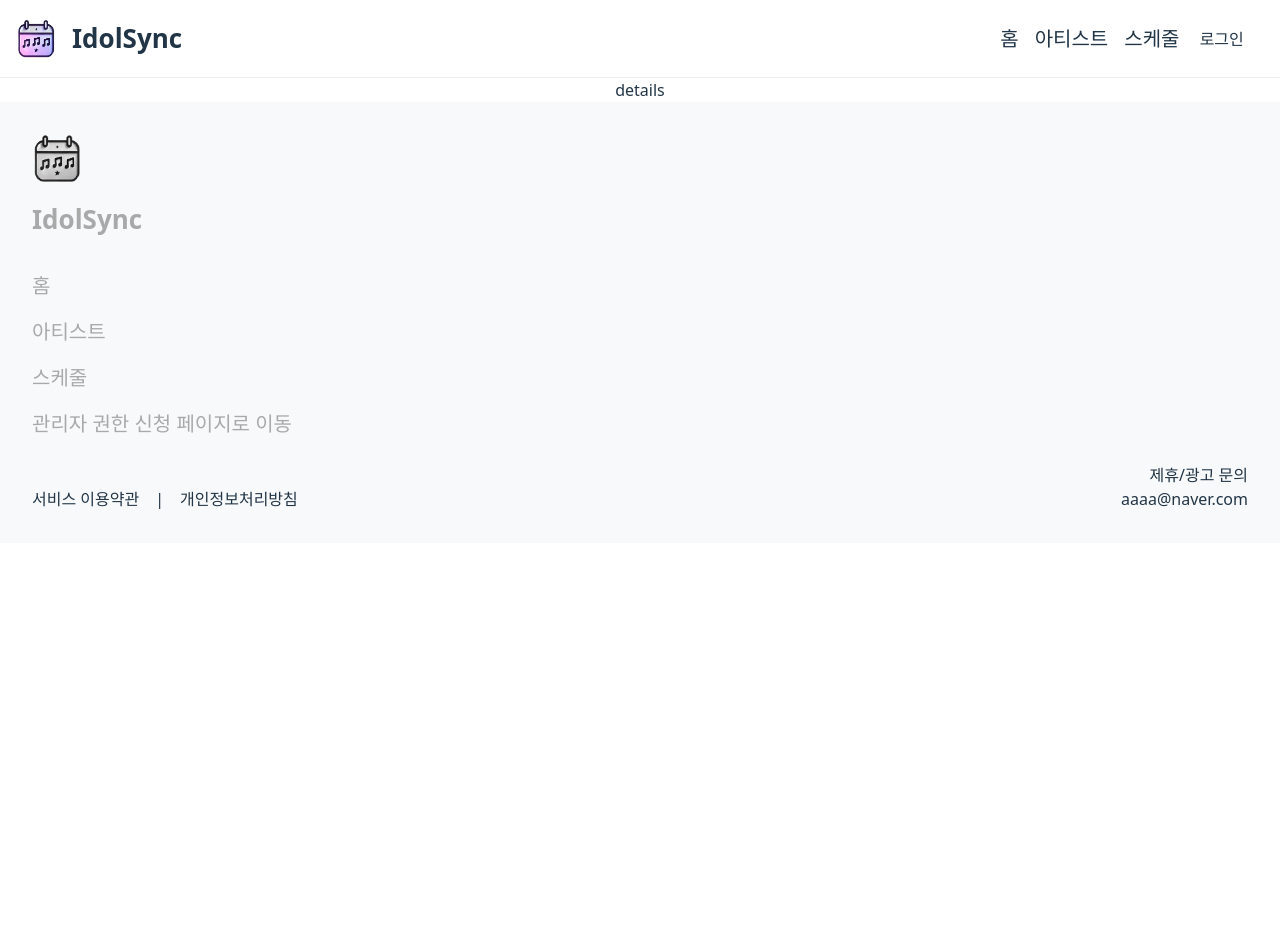
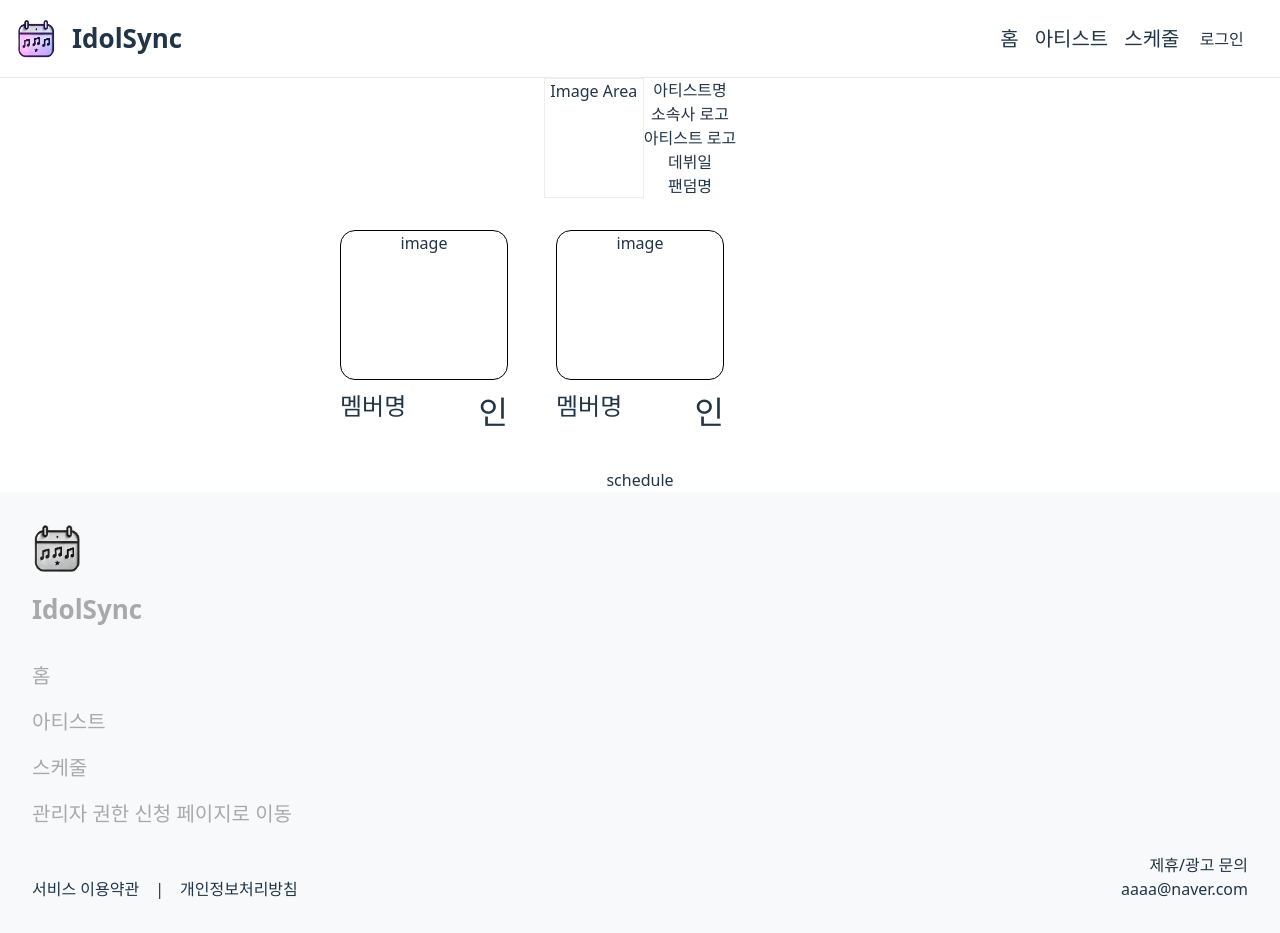
Before and after one commit to oz-4team/bbang-fe, a React (Vite) app: page /artist/details in a window 1280 px wide. Before the commit the page ends 800 px from the top, so only its background shows below. Built offline with nearby package versions, Linux system fonts and the light colour scheme; no server answers.

Commit message:
✨ 중간저장

```diff
--- a/src/components/ArtistInfo.jsx
+++ b/src/components/ArtistInfo.jsx
@@ -2,8 +2,25 @@ import React from "react";
 
 const ArtistInfo = () => {
   return (
-    <div>
-      <div></div>
+    <div style={{ display: "flex" }}>
+      <div
+        style={{
+          maxWidth: "300px",
+          minWidth: "100px",
+          maxHeight: "300px",
+          minHeight: "100px",
+          border: "1px solid #eeeeee",
+        }}
+      >
+        Image Area
+      </div>
+      <div style={{ display: "flex", flexDirection: "column" }}>
+        <div>아티스트명</div>
+        <div>소속사 로고</div>
+        <div>아티스트 로고</div>
+        <div>데뷔일</div>
+        <div>팬덤명</div>
+      </div>
     </div>
   );
 };
--- a/src/components/MemberCard.jsx
+++ b/src/components/MemberCard.jsx
@@ -2,8 +2,45 @@ import React from "react";
 
 const MemberCard = () => {
   return (
-    <div>
-      <div></div>
+    <div
+      style={{
+        display: "flex",
+        flexDirection: "column",
+        // maxWidth: "200px",
+        // border: "1px solid black",
+        padding: "1rem",
+      }}
+    >
+      <div
+        style={{
+          minHeight: "150px",
+          minWidth: "150px",
+          width: "100%",
+          border: "1px solid black",
+          borderRadius: "15px",
+        }}
+      >
+        image
+      </div>
+      <div
+        style={{
+          display: "flex",
+          justifyContent: "space-between",
+          paddingTop: "0.5rem",
+        }}
+      >
+        <div
+          style={{
+            fontSize: "1.5rem",
+            fontWeight: "bold",
+            flexGrow: "1",
+            textAlign: "left",
+          }}
+        >
+          멤버명
+        </div>
+        <div style={{ cursor: "pointer", fontSize: "2rem" }}>인</div>
+      </div>
     </div>
   );
 };
--- a/src/components/ScheduleAreaInArtist.jsx
+++ b/src/components/ScheduleAreaInArtist.jsx
@@ -3,7 +3,7 @@ import React from "react";
 const ScheduleAreaInArtist = () => {
   return (
     <div>
-      <div></div>
+      <div>schedule</div>
     </div>
   );
 };
--- a/src/pages/ArtistDetailPage.jsx
+++ b/src/pages/ArtistDetailPage.jsx
@@ -1,9 +1,44 @@
 import React from "react";
+import ArtistInfo from "../components/ArtistInfo";
+import MemberCard from "../components/MemberCard";
+import ScheduleAreaInArtist from "../components/ScheduleAreaInArtist";
 
 const ArtistDetailPage = () => {
   return (
-    <div>
-      <div>details</div>
+    <div
+      style={{
+        display: "flex",
+        flexDirection: "column",
+        // maxWidth: "800px",
+        justifyContent: "center",
+        alignItems: "center",
+        margin: "0 auto",
+        width: "100vw",
+        // backgroundColor: "#f0f0f0",
+      }}
+    >
+      <ArtistInfo />
+      <div>
+        <div
+          style={{
+            display: "grid",
+            gridTemplateColumns: "repeat(auto-fill, minmax(200px, 1fr))",
+            gap: "16px",
+            justifyContent: "center",
+            alignItems: "center",
+            margin: "0 auto",
+            // width: "100vw",
+            maxWidth: "800px",
+            padding: "1rem",
+          }}
+        >
+          {/* <div>a</div>
+          <div>b</div> */}
+          <MemberCard />
+          <MemberCard />
+        </div>
+      </div>
+      <ScheduleAreaInArtist />
     </div>
   );
 };
```
